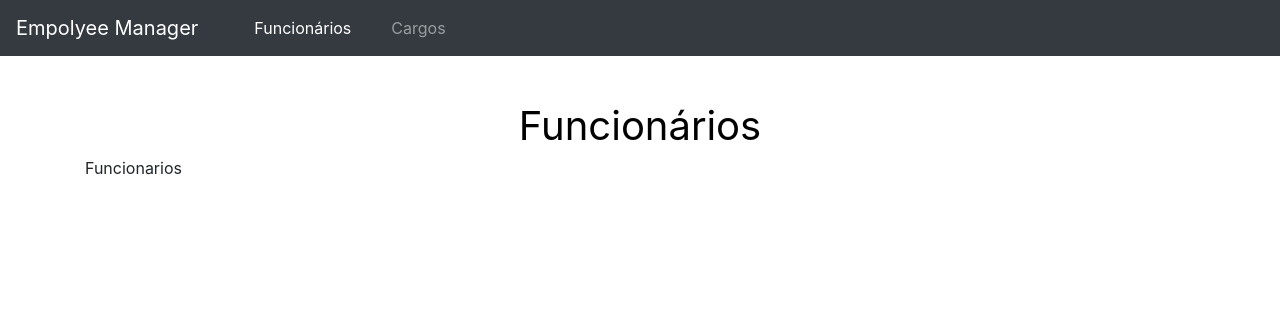
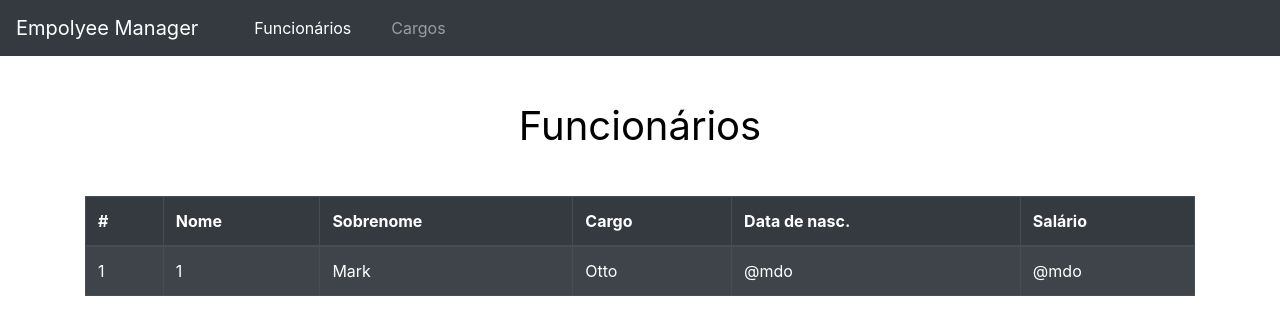
Before and after one commit to rafaelalveriano/employee-manager-react, a React (Create React App) app: page / in a window 1280 px wide. Shown: the top 334 px of the page. Built offline with nearby package versions, Linux system fonts and the light colour scheme.

Commit message:
Implement table list employess

```diff
--- /dev/null
+++ b/src/components/Employees/List/index.tsx
@@ -0,0 +1,32 @@
+import React from 'react'
+import { Table } from 'react-bootstrap'
+
+const List = () => {
+  React.useEffect(() => {}, [])
+  return (
+    <Table striped bordered hover variant="dark" style={{ marginTop: 40 }}>
+      <thead>
+        <tr>
+          <th>#</th>
+          <th>Nome</th>
+          <th>Sobrenome</th>
+          <th>Cargo</th>
+          <th>Data de nasc.</th>
+          <th>Salário</th>
+        </tr>
+      </thead>
+      <tbody>
+        <tr>
+          <td>1</td>
+          <td>1</td>
+          <td>Mark</td>
+          <td>Otto</td>
+          <td>@mdo</td>
+          <td>@mdo</td>
+        </tr>
+      </tbody>
+    </Table>
+  )
+}
+
+export default List
--- a/src/components/Employees/index.tsx
+++ b/src/components/Employees/index.tsx
@@ -1,8 +1,13 @@
 import React from 'react'
-import { Link } from 'react-router-dom'
 import { Layout } from '../commons'
+import List from './List'
+
 const Empolyees = () => {
-  return <Layout title="Funcionários">Funcionarios</Layout>
+  return (
+    <Layout title="Funcionários">
+      <List />
+    </Layout>
+  )
 }
 
 export default Empolyees
```
Also changed, not shown: 1 other file (tests, documents, lock files or other folders).
